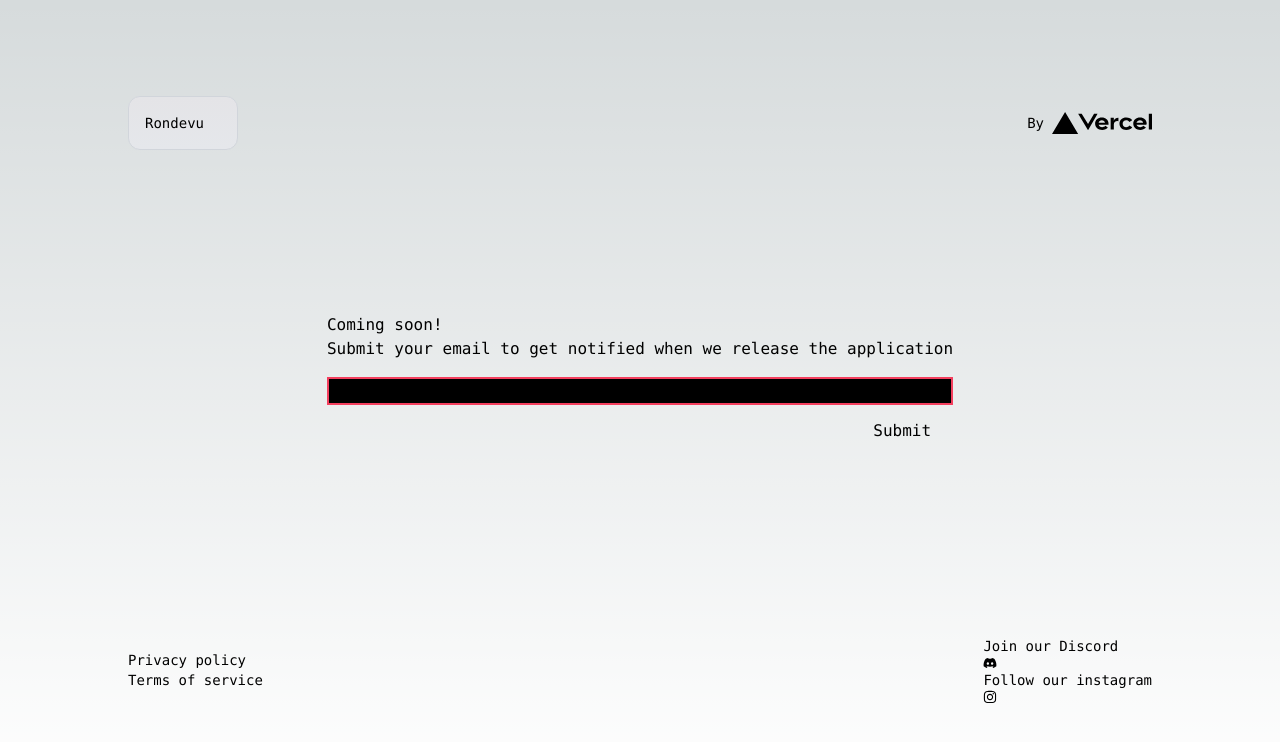
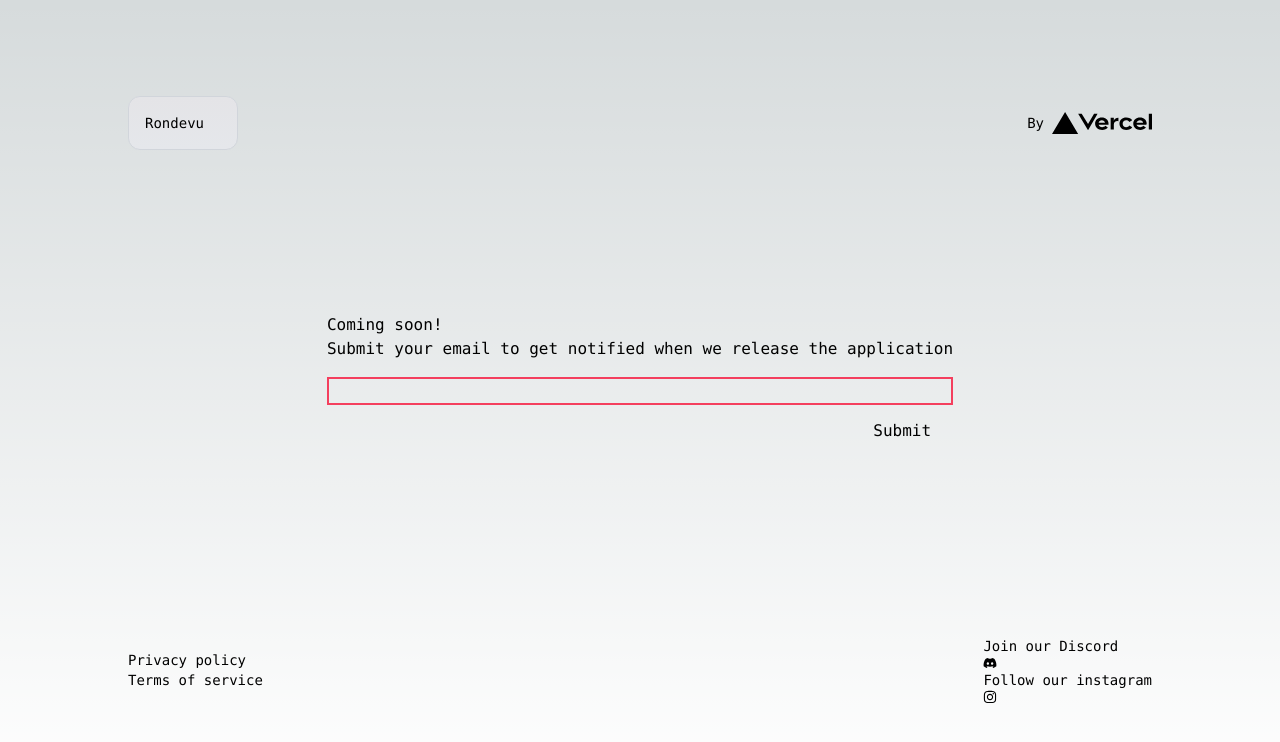
Before and after one commit to Logiex/website, a Next.js app: page / in a window 1280 px wide. Shown: the top 742 px of the page. Built offline with nearby package versions, Linux system fonts and the light colour scheme.

Commit message:
improve textbox

```diff
--- a/src/app/page.tsx
+++ b/src/app/page.tsx
@@ -70,7 +70,7 @@ export default function Home() {
             value={email}
             type="text"
             onChange={(e) => setEmail(e.target.value)}
-            className="flex-1 bg-black border-2 border-rose-500 font-mono px-4"
+            className="flex-1 bg-transparent border-2 border-rose-500 font-mono px-4"
           ></input>
           <input
             type="submit"
```
